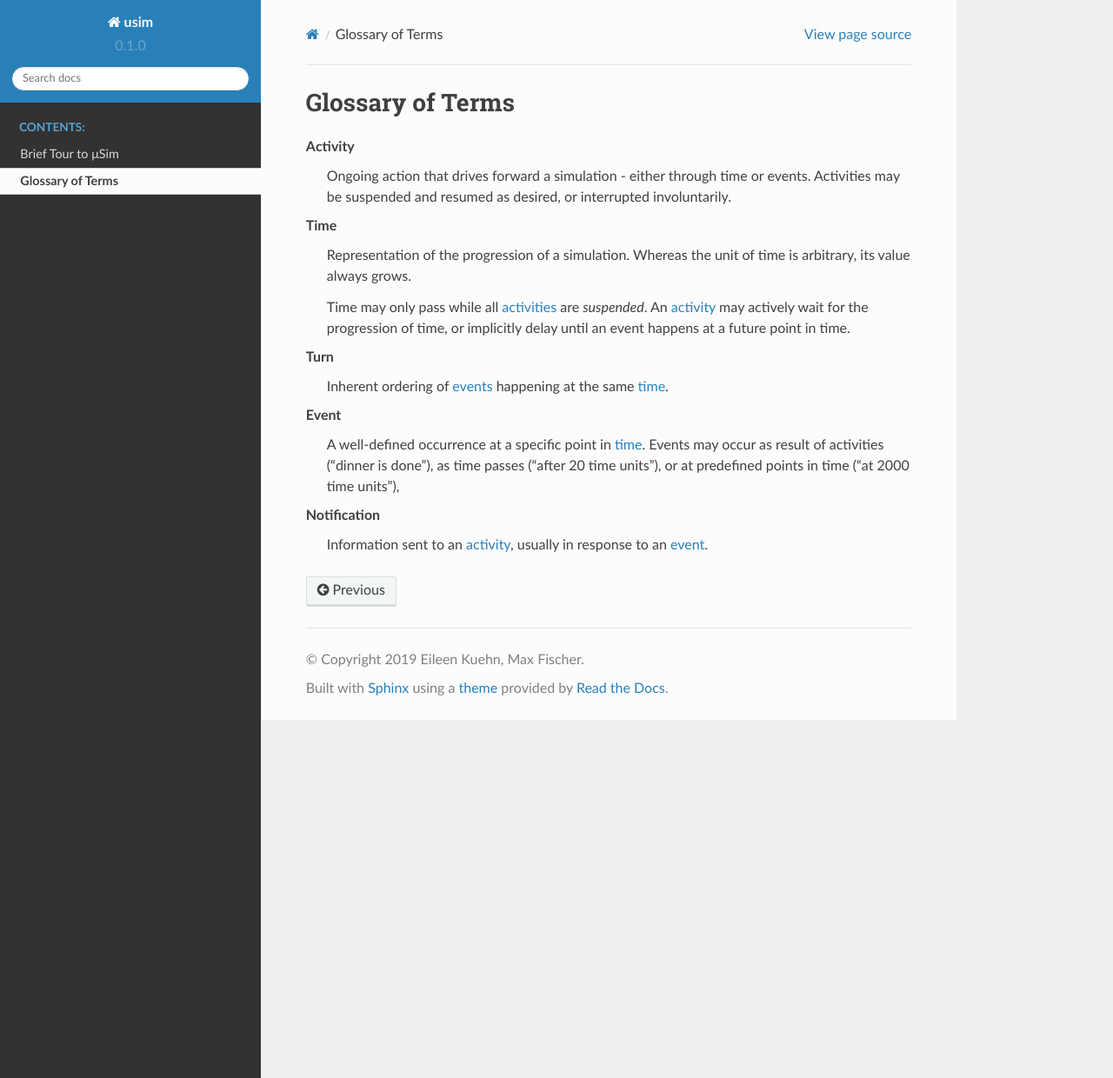
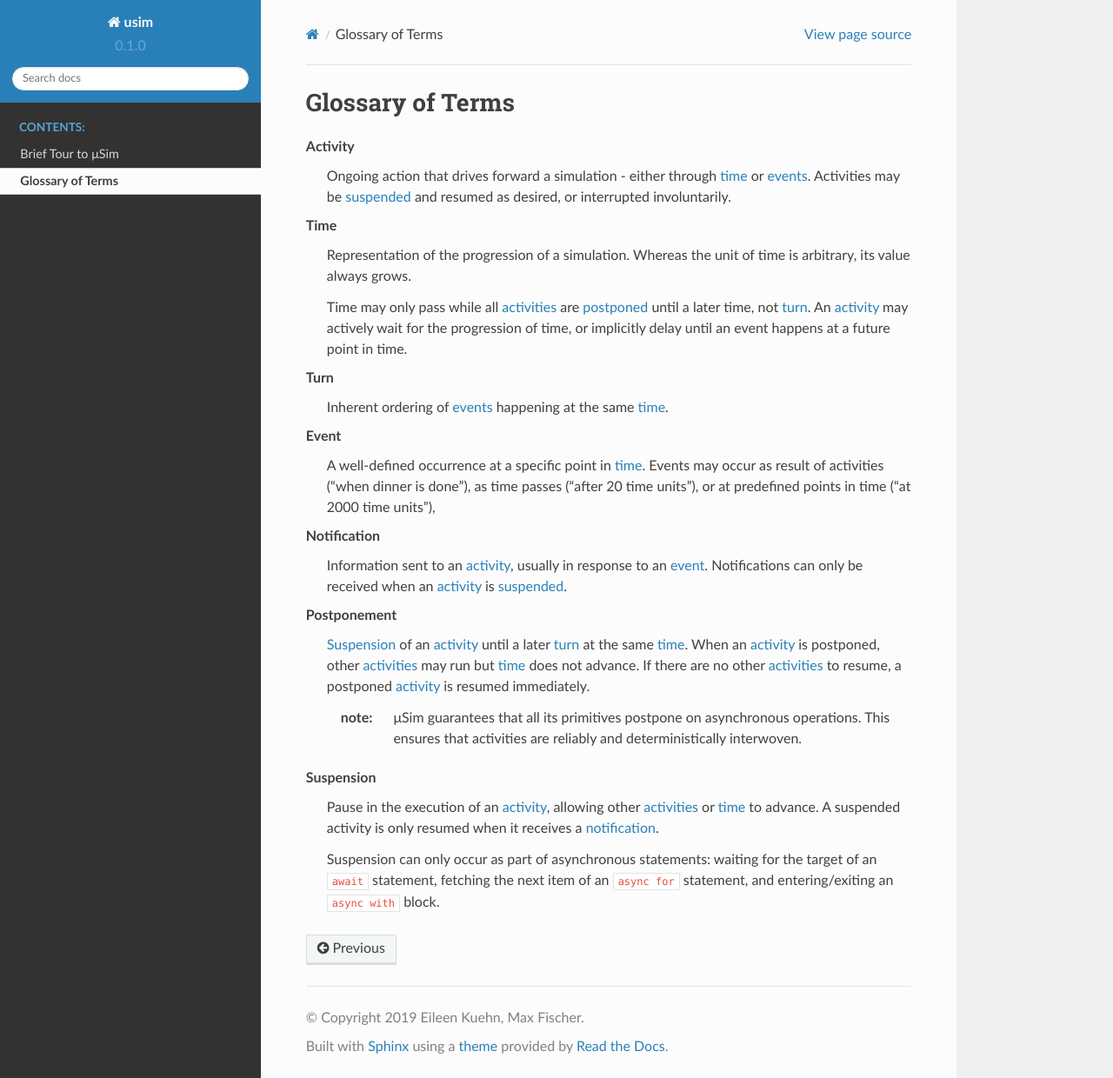
Before and after one commit to MaineKuehn/usim, a Sphinx documentation site: the page built from docs/source/glossary.rst, in a window 1280 px wide and 1240 px high. Shown: the whole window at 87% size. Built offline with Sphinx 7.4.7 and the Read the Docs theme 2.0.0, drawn with Linux system fonts in a browser that asks for light colours; formulas are drawn with MathJax 3; pages that are not in the unit, such as notebooks, are missing from menus.

Commit message:
updated glossary

```diff
--- a/docs/source/glossary.rst
+++ b/docs/source/glossary.rst
@@ -1,19 +1,24 @@
 =================
 Glossary of Terms
 =================
+
+.. Using references in the glossary itself:
+   When mentioning other items, always reference them.
+   When mention the current item, never reference it.
 
 
 .. glossary::
 
     Activity
-        Ongoing action that drives forward a simulation - either through time or events.
-        Activities may be suspended and resumed as desired, or interrupted involuntarily.
+        Ongoing action that drives forward a simulation - either through :term:`time` or :term:`events <event>`.
+        Activities may be :term:`suspended <Suspension>` and resumed as desired, or interrupted involuntarily.
 
     Time
         Representation of the progression of a simulation.
         Whereas the unit of time is arbitrary, its value always grows.
 
-        Time may only pass while all :term:`activities <Activity>` are *suspended*.
+        Time may only pass while all :term:`activities <Activity>`
+        are :term:`postponed <Postponement>` until a later time, not :term:`turn`.
         An :term:`activity` may actively wait for the progression of time,
         or implicitly delay until an event happens at a future point in time.
 
@@ -23,10 +28,31 @@ Glossary of Terms
     Event
         A well-defined occurrence at a specific point in :term:`time`.
         Events may occur
-        as result of activities ("dinner is done"),
+        as result of activities ("when dinner is done"),
         as time passes ("after 20 time units"),
         or
         at predefined points in time ("at 2000 time units"),
 
     Notification
         Information sent to an :term:`activity`, usually in response to an :term:`event`.
+        Notifications can only be received when an :term:`activity` is :term:`suspended <Suspension>`.
+
+    Postponement
+        :term:`Suspension` of an :term:`activity` until a later :term:`turn` at the same :term:`time`.
+        When an :term:`activity` is postponed,
+        other :term:`activities <Activity>` may run but :term:`time` does not advance.
+        If there are no other :term:`activities <Activity>` to resume,
+        a postponed :term:`activity` is resumed immediately.
+
+        :note: μSim guarantees that all its primitives postpone on asynchronous operations.
+               This ensures that activities are reliably and deterministically interwoven.
+
+    Suspension
+        Pause in the execution of an :term:`activity`,
+        allowing other :term:`activities <activity>` or :term:`time` to advance.
+        A suspended activity is only resumed when it receives a :term:`notification`.
+
+        Suspension can only occur as part of asynchronous statements:
+        waiting for the target of an ``await`` statement,
+        fetching the next item of an ``async for`` statement,
+        and entering/exiting an ``async with`` block.
```
